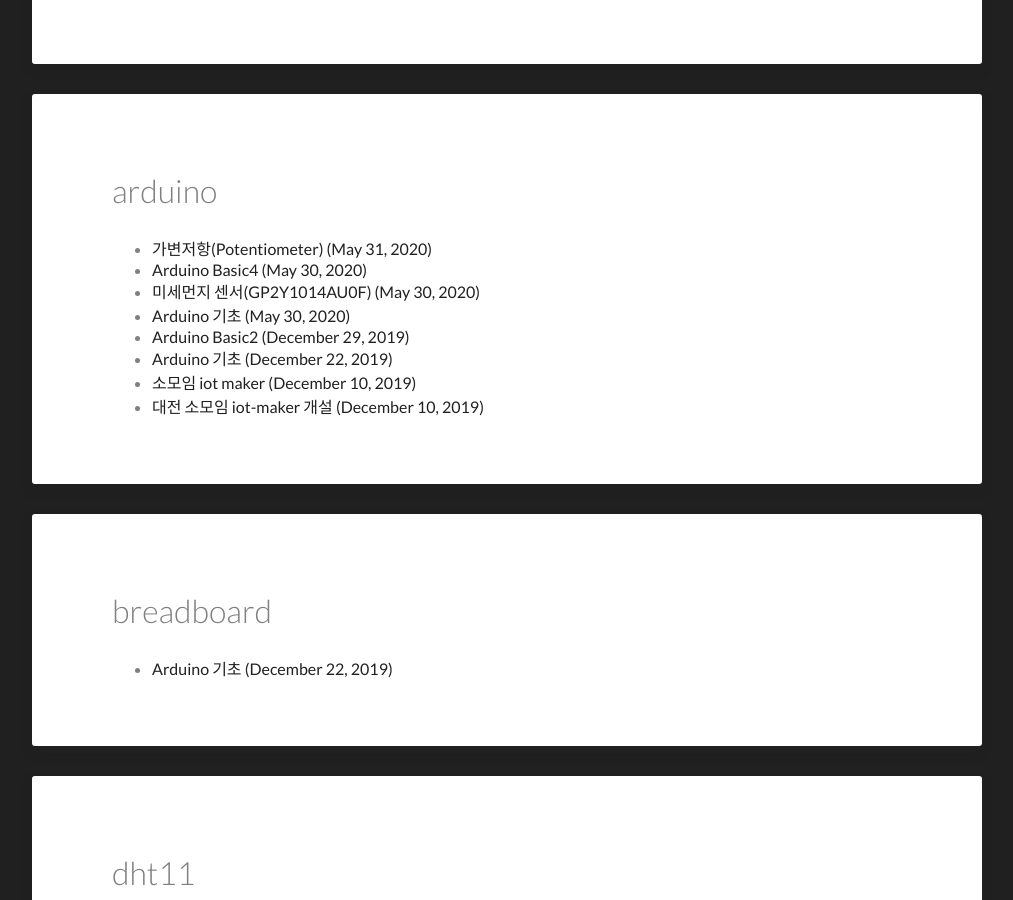
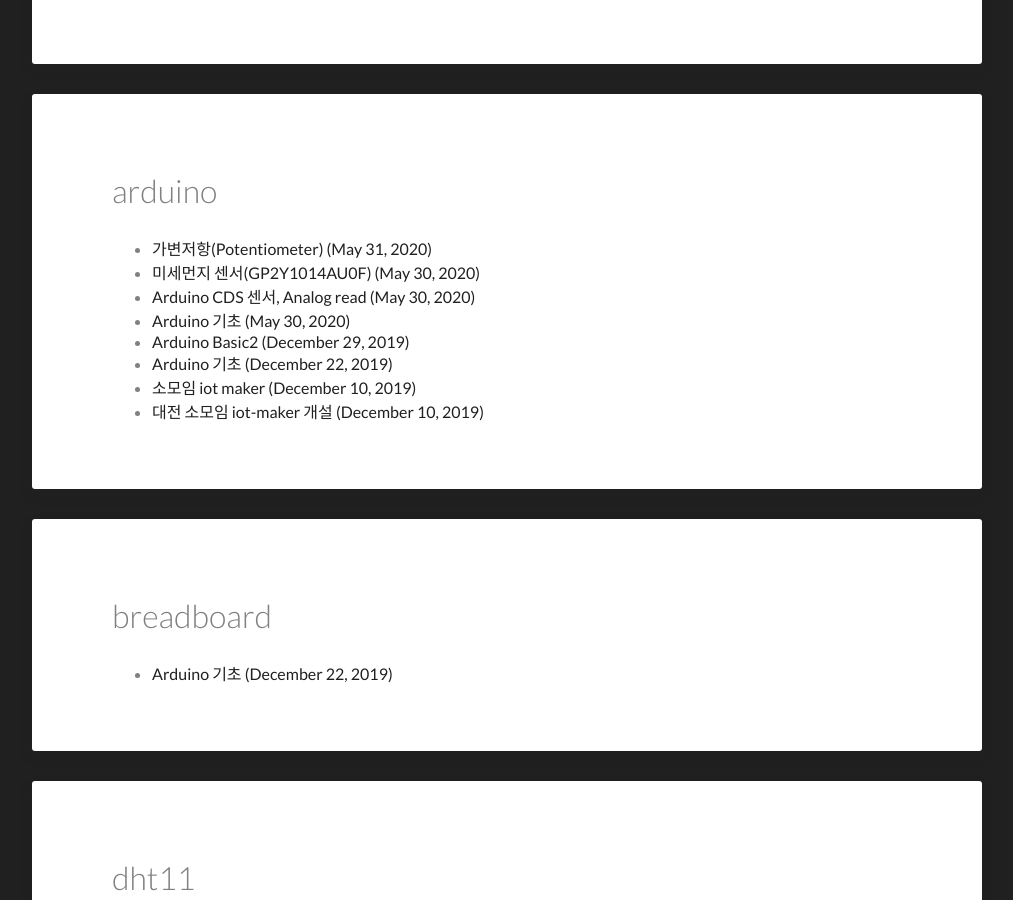
Before and after one commit to iot-maker-korea/blog_old, a Jekyll site: the page built from tags/index.html, in a window 1280 px wide and 900 px high, scrolled down 794 px. Shown: the whole window, without its empty margins (133-1146 px from the left). Built offline with Jekyll 4.4.1, drawn with Linux system fonts in a browser that asks for light colours; some of the changed text lies outside the part shown.

Commit message:
Update and rename _posts/embedded/Arduino/2020-05-30-basic4.md to _posts/Embedded/Arduino/2020-05-30-004.basic.md

```diff
--- a/_posts/embedded/Arduino/2020-05-30-basic4.md
+++ b/_posts/Embedded/Arduino/2020-05-30-004.basic.md
@@ -1,6 +1,6 @@
 ---
 layout: post
-title: Arduino Basic4
+title: Arduino CDS 센서, Analog read
 comments: true
 category: [Arduino]
 tags: [arduino,아두이노]
```
